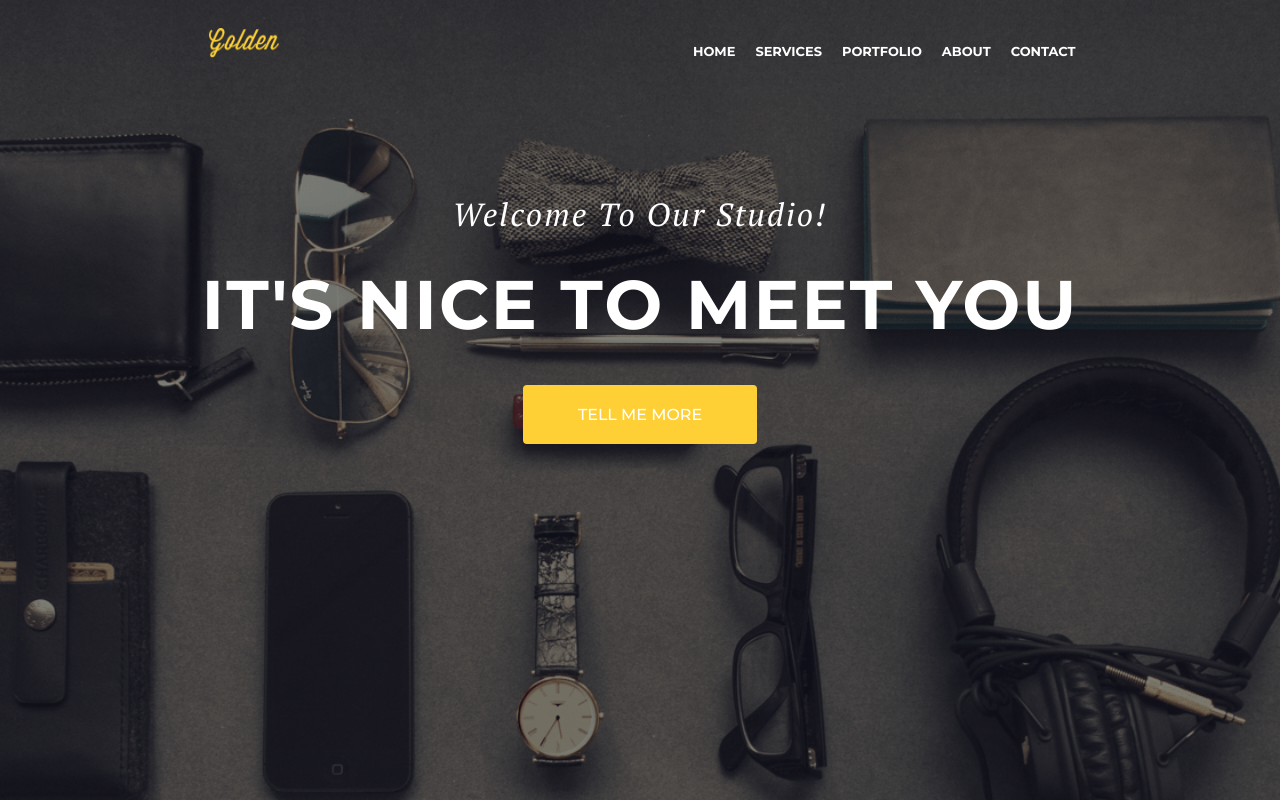
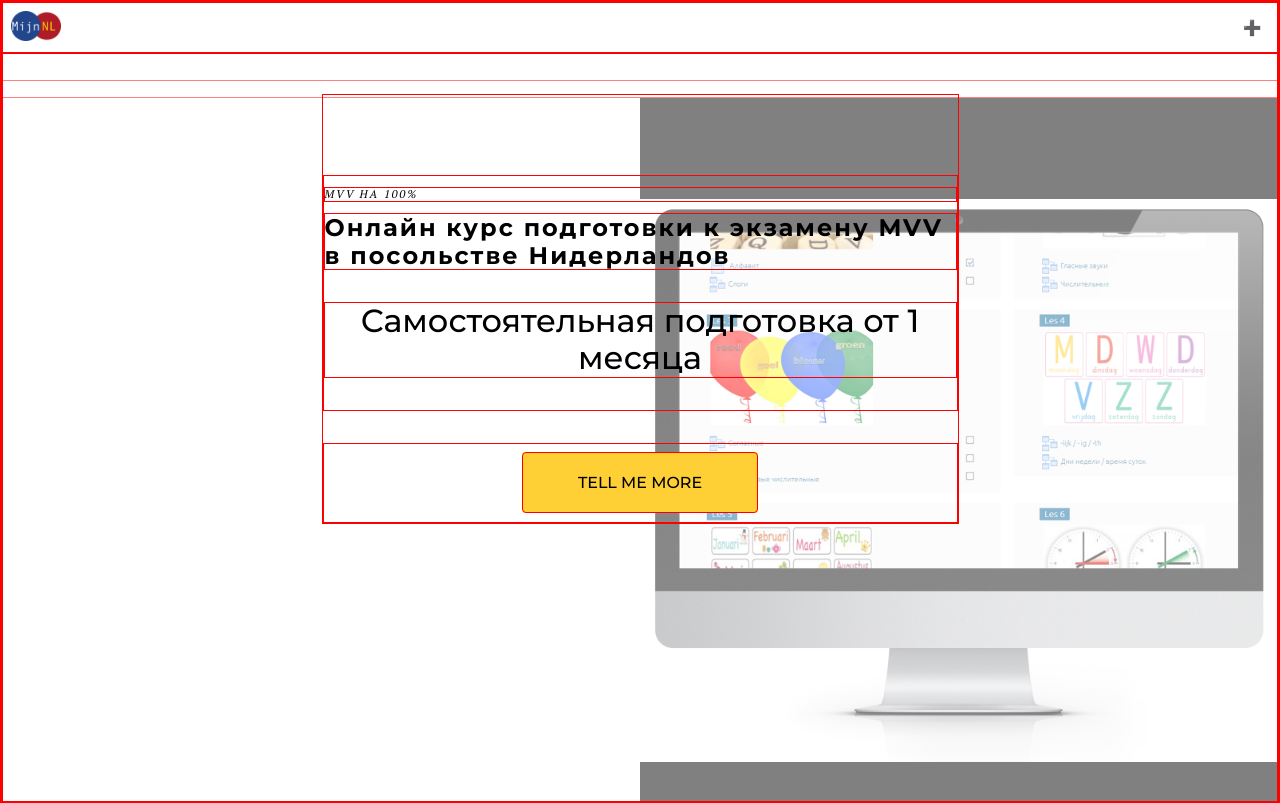
Before and after one commit to k-petite/mvv, a plain HTML site: page index.html in a window 1280 px wide. Shown: the top 803 px of the page. Drawn offline with Linux system fonts and the light colour scheme.

Commit message:
Mobile top collapsable menu added

```diff
--- a/css/style.css
+++ b/css/style.css
@@ -1,6 +1,6 @@
 * {
   box-sizing: border-box;
-  /*border: 1px solid red;*/
+  border: 1px solid red;
   text-align: center;
   font-family: 'Montserrat', sans-serif;
 }
@@ -39,7 +39,7 @@
 
 
 a {
-  color: white;
+  color: black;
   text-decoration: none;
 }
 
@@ -52,7 +52,7 @@ header h5 a:hover {
 }
 
 a:visited {
-  color: white;
+  color: black;
 }
 
 /*header {
@@ -63,11 +63,52 @@ a:visited {
 }*/
 
 header {
-  padding-top: .7em;
-  color: white;
+  /* padding-top: .7em; */
+  color: black;
   /*margin: 0;*/
   min-height: 100vh;
+  background-color: rgb(256, 256, 256, 0.5);
 }
+
+
+/*Collapsable button*/
+.collapsible {
+  background-color: white;
+  color: black;
+  cursor: pointer;
+  padding: 5px;
+  width: 100%;
+  border: none;
+  text-align: left;
+  outline: none;
+  font-size: 15px;
+  height: auto;
+}
+
+.active, .collapsible:hover {
+  background-color: white;
+}
+
+.collapsible:after {
+  content: '\2795';
+  color: black;
+  font-weight: bold;
+  float: right;
+  margin: .7em;
+}
+
+.active:after {
+  content: "\2796";
+}
+
+.content {
+  padding: 0 18px;
+  max-height: 0;
+  overflow: hidden;
+  transition: max-height 0.2s ease-out;
+  background-color: #f1f1f1;
+} /*Collapsable button end*/
+
 
 #div_background{
   display: inline-block;
@@ -79,7 +120,7 @@ header {
   right: 0%;
   bottom: 0%;
   z-index: -1;
-  background-color: #A0B4C8;
+  background-color: white;
 }
 
 #div_background > div {
@@ -94,10 +135,14 @@ header {
   margin-right: auto;
   display: inline-block;
   background-repeat: no-repeat;
+  /* background-position: center right; */
   background-position: center center;
+  /* background-size: 50%; */
   background-size: cover;
-  background-image: linear-gradient(to right,rgba(0,0,0,0.5), rgba(0,0,0,0.5)),
-  url("../images/container_11.png");
+  /* background-image: linear-gradient(to right,rgba(0,0,0,0.3), rgba(0,0,0,0.3)), */
+  url("../images/iMac.png");
+  background-image:   url("../images/iMac.png"),
+  linear-gradient(to right,rgba(0,0,0,1), rgba(0,0,0,1));
 }
 
 /*body > div:not(.fixed-crossbrowser-background)  */
@@ -110,21 +155,46 @@ footer{
   margin: 1em 0;
 }
 
+
+button img {
+  width: 50px;
+  margin: .2em;
+  max-width: 100px;
+}
+
 .navigation,
 .nav-links {
   display: flex;
   flex-direction: column;
-  font-weight: bold;
+  /* font-weight: bold; */
   font-size: .9em;
 }
 
 .nav-links * {
   padding: 0.9em 0;
+  font-family: 'Open Sans Condensed', sans-serif;
+  font-size: 1.2em;
+  letter-spacing: 2px;
+  background-color: rgb(256, 256, 256, 0.9);
 }
 
-.navigation img {
-  width: 70px;
-  margin: .2em auto .5em;
+.nav-links {
+  order: 1;
+}
+
+
+.language {
+  display: flex;
+  flex-direction: row;
+  /* font-weight: bold; */
+  font-size: .9em;
+  justify-content: space-around;
+  /* width: 20%; */
+  /* align-items: flex-end; */
+}
+
+.language a{
+  padding: 5px 10px;
 }
 
 .container {
@@ -487,13 +557,54 @@ footer i {
     min-height: 100vh;
   }*/
 
+
+  #div_background > div {
+    /* top: 0px;
+    left: 0px;
+    width: auto;
+    height: auto;
+    right: 0px;
+    bottom: 0px;
+    position: absolute;
+    margin-left: auto;
+    margin-right: auto;
+    display: inline-block;
+    background-repeat: no-repeat; */
+    background-position: center right;
+    /* background-position: center center; */
+    background-size: 50%;
+    /* background-size: cover; */
+    /* background-image: linear-gradient(to right,rgba(0,0,0,0.5), rgba(0,0,0,0.5)), */
+    url("../images/iMac.png");
+  }
+
+  .navigation img{
+    max-height: 60px;
+  }
+
+  .navigation {
+    margin-top: 5px;
+    margin-bottom: 5px;
+  }
+
+  .nav-links,
+  .language {
+    flex-direction: row;
+  }
+
   .nav-links {
-    flex-direction: row;
     justify-content: space-around;
     margin: 1em 15em;
+    flex-grow: 3;
+  }
+  .language{
+    justify-content: center;
+    flex-grow: 1;
+    margin: 1em 1em;
   }
 
-  .nav-links a{
+  .nav-links a,
+  .language a{
     padding: 5px 10px;
   }
 
@@ -501,22 +612,18 @@ footer i {
     margin: 1em auto;
   }
 
-  .navigation img{
-    max-height: 25px;
-  }
-
   .welcome > div{
     margin: 2em auto 2em;
   }
 
   .welcome > div h1 {
-    font-size: 3.5em;
+    font-size: 1.5em;
     letter-spacing: 2px;
     margin: 0;
   }
 
   .welcome > div h2 {
-    font-size: 1.7em;
+    font-size: .7em;
     letter-spacing: 2px;
   }
 
@@ -732,23 +839,26 @@ footer i {
     flex-direction: row;
   }
 
+  .welcome {
+    width: 50%;
+  }
+
   .welcome > div {
     margin-top: 5em;
   }
 
 
   .welcome > div h1 {
-    font-size: 4.3em;
+    font-size: 1.5em;
     letter-spacing: 2px;
     margin: 0;
+    text-align: left;
   }
 
   .welcome > div h2 {
-    font-size: 2em;
+    font-size: .7em;
     letter-spacing: 2px;
+    text-align: left;
   }
 
-  .navigation img{
-    max-height: 30px;
-  }
 }
--- a/index.html
+++ b/index.html
@@ -1,6 +1,6 @@
 <!DOCTYPE html>
-<html lang="en">
-<title>Golden</title>
+<html lang="ru">
+<title>MVV на 100%</title>
 <meta charset="UTF-8">
 <meta name="viewport" content="width=device-width, initial-scale=1">
 <link rel="stylesheet" href="css/normalize.css">
@@ -9,24 +9,34 @@
 <link href="https://fonts.googleapis.com/css?family=Merriweather:300,300i,400,400i,700,700i,900,900i|PT+Serif:400,400i,700,700i&amp;subset=cyrillic,cyrillic-ext" rel="stylesheet">
 <link href="https://fonts.googleapis.com/css?family=PT+Serif:400,400i,700,700i&amp;subset=cyrillic,cyrillic-ext" rel="stylesheet">
 <link href="https://fonts.googleapis.com/css?family=Montserrat:100,100i,200,200i,300,300i,400,400i,500,500i,600,600i,700,700i,800,800i,900,900i" rel="stylesheet">
+<link href="https://fonts.googleapis.com/css?family=Open+Sans+Condensed:300" rel="stylesheet">
 <link rel="stylesheet" href="css/style.css">
 <body>
-  <div id="div_background"><div></div></div>
+  <!-- <div id="div_background"><div></div></div> -->
   <header>
-    <nav class="navigation">
-      <img src='images/logo-treehouse.png' alt="Logo of company">
-      <div class='nav-links'>
-        <a href="#">HOME</a>
-        <a href="#services">SERVICES</a>
-        <a href='#portfolio'>PORTFOLIO</a>
-        <a href="#about">ABOUT</a>
-        <a href="#contact">CONTACT</a>
-      </div>
-    </nav>
+    <button class="collapsible"><img src='images/main_logo.png' alt="Logo of company"></button>
+    <div class="content">
+      <nav class="navigation">
+        <div class='nav-links'>
+          <a href="#">Автор</a>
+          <a href="#services">Отзывы</a>
+          <a href="#contact">Контакты</a>
+          <!-- <a href='#portfolio'>Контакты</a> -->
+          <a href="#about">Цена</a>
+        </div>
+        <div class='language'>
+          <a href="#ru">RU</a>
+          <a href="#nl">NL</a>
+        </div>
+      </nav>
+    </div> <!-- .content -->
     <div class='welcome container cf'>
+      <div id="div_background"><div></div></div>
+
       <div>
-        <h2>Welcome To Our Studio!</h2>
-        <h1>IT'S NICE TO MEET YOU</h1>
+        <h2>MVV НА 100%</h2>
+        <h1>Онлайн курс подготовки к экзамену MVV в посольстве Нидерландов</h1>
+        <h3>Самостоятельная подготовка от 1 месяца</h3>
       </div>
       <h5 class='cf'>
         <a>TELL ME MORE</a>
@@ -221,5 +231,21 @@
     <div>
     </div>
   </footer>
+  <script>
+  var coll = document.getElementsByClassName("collapsible");
+  var i;
+
+  for (i = 0; i < coll.length; i++) {
+    coll[i].addEventListener("click", function() {
+      this.classList.toggle("active");
+      var content = this.nextElementSibling;
+      if (content.style.maxHeight){
+        content.style.maxHeight = null;
+      } else {
+        content.style.maxHeight = content.scrollHeight + "px";
+      }
+    });
+  }
+  </script>
 </body>
 </html>
```
Also changed, not shown: images/iMac.png (added), images/main_logo.png (added).
